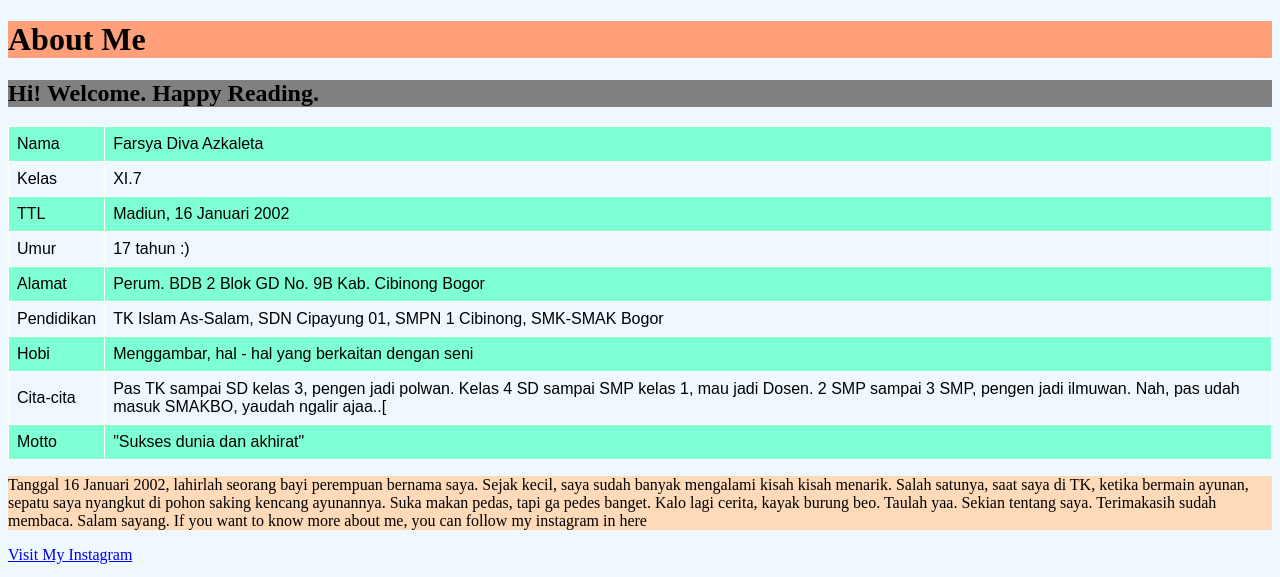
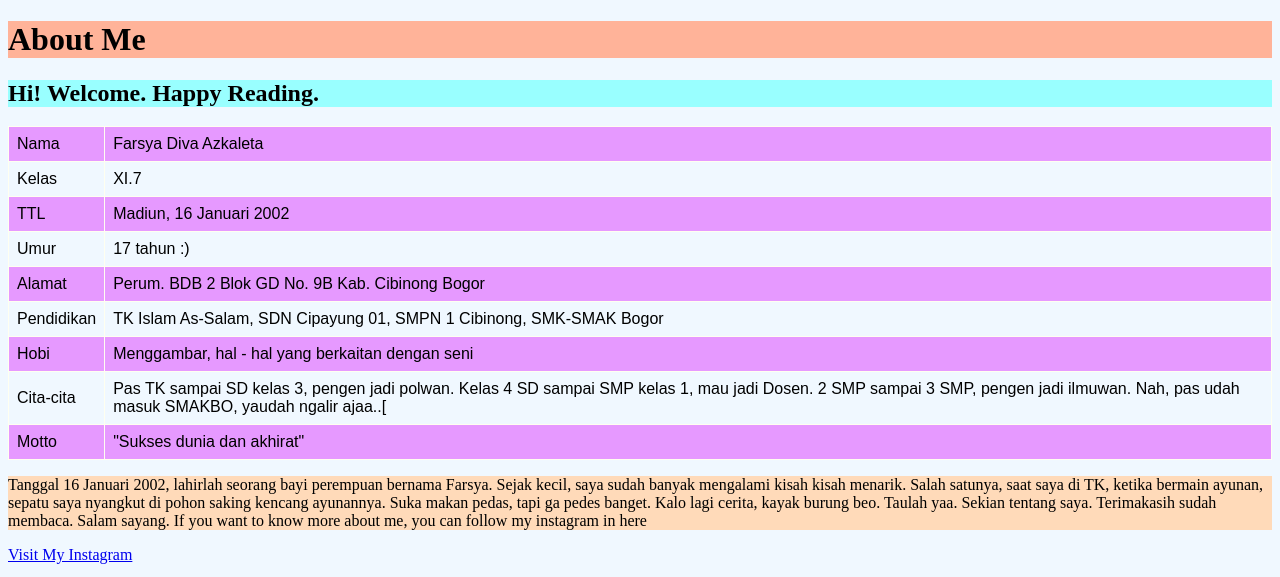
Before and after one commit to farsyadiva63/farsyadiva63.github.io, a plain HTML site: page index.html in a window 1280 px wide. Shown: the top 577 px of the page. Drawn offline with Linux system fonts and the light colour scheme; grey boxes are pictures that could not be loaded.

Commit message:
Update index.html

```diff
--- a/index.html
+++ b/index.html
@@ -4,10 +4,10 @@
 		<title> it is Farsya</title>
 </head>
 <body bgcolor="AliceBlue">
-<h1 style="background-color:LightSalmon;">About Me</h1>
+<h1 style="background-color:#ffb399;">About Me</h1>
 
 <body>
-		<h2 style="background-color:Grey;">Hi! Welcome. Happy Reading.</h2>
+		<h2 style="background-color:#99ffff;">Hi! Welcome. Happy Reading.</h2>
 
 <style>
 table {
@@ -23,7 +23,7 @@ td, th {
 }
 
 tr:nth-child(even) {
-  background-color:Aquamarine;
+  background-color:#e699ff;
 }
 </style>
 </head>
@@ -70,7 +70,7 @@ tr:nth-child(even) {
   </tr>
 </table>
 
-<p style="background-color:PeachPuff;">Tanggal 16 Januari 2002, lahirlah seorang bayi perempuan bernama saya. Sejak kecil, saya sudah banyak mengalami kisah kisah menarik. Salah satunya, saat saya di TK, ketika bermain ayunan, sepatu saya nyangkut di pohon saking kencang ayunannya. Suka makan pedas, tapi ga pedes banget. Kalo lagi cerita, kayak burung beo. Taulah yaa. Sekian tentang saya. Terimakasih sudah membaca. Salam sayang. If you want to know more about me, you can follow my instagram in here</p> <a href="https://www.instagram.com/azkaleta/?hl=id">Visit My Instagram</a>
+<p style="background-color:PeachPuff;">Tanggal 16 Januari 2002, lahirlah seorang bayi perempuan bernama Farsya. Sejak kecil, saya sudah banyak mengalami kisah kisah menarik. Salah satunya, saat saya di TK, ketika bermain ayunan, sepatu saya nyangkut di pohon saking kencang ayunannya. Suka makan pedas, tapi ga pedes banget. Kalo lagi cerita, kayak burung beo. Taulah yaa. Sekian tentang saya. Terimakasih sudah membaca. Salam sayang. If you want to know more about me, you can follow my instagram in here</p> <a href="https://www.instagram.com/azkaleta/?hl=id">Visit My Instagram</a>
 
 <p></p>
 <img src="https://github.com/farsyadiva63/tugas-gif/blob/master/farsyaa.gif?raw=true" width="500" height="500">
```
